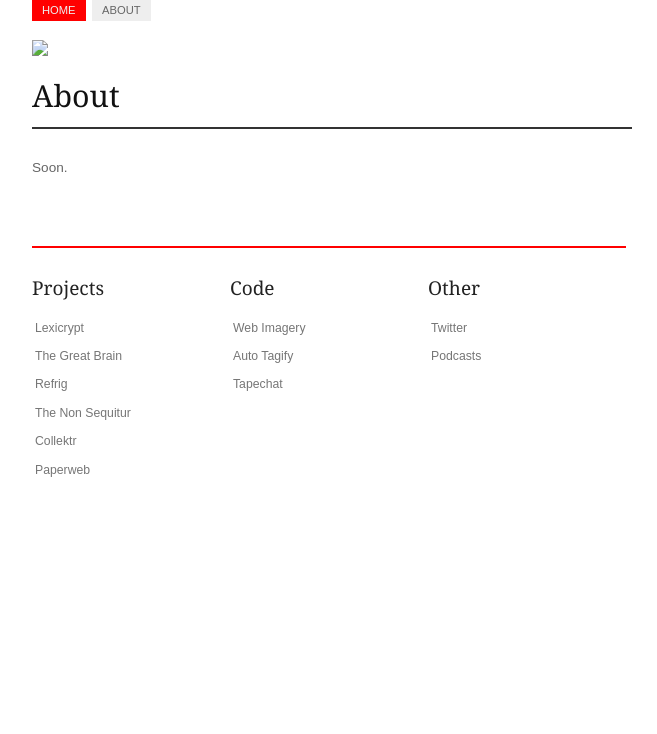
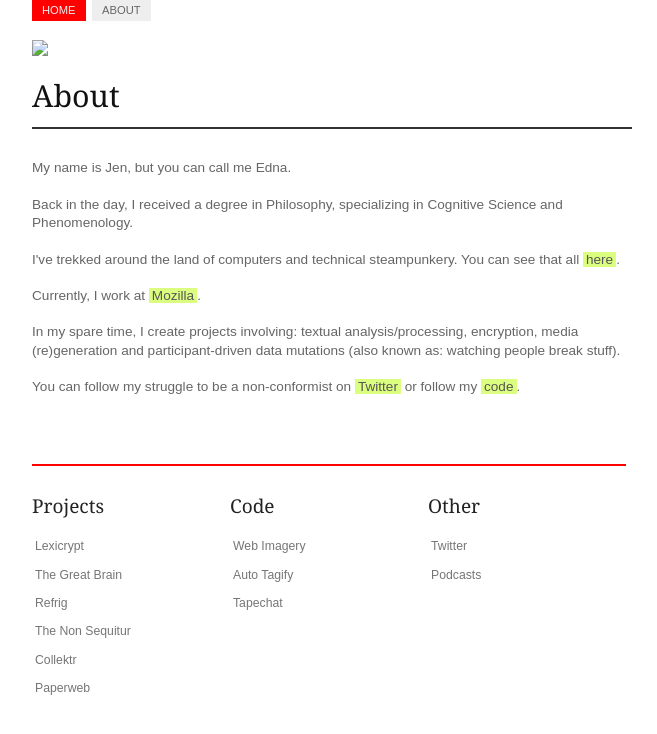
Before and after one commit to secretrobotron/ednapiranha.github.com, a Jekyll site: the page built from about.html, in a window 1280 px wide. Shown: the top 734 px of the page, without its empty margins (308-965 px from the left). Built offline with Jekyll 4.4.1, drawn with Linux system fonts in a browser that asks for light colours.

Commit message:
added the copy

```diff
--- a/about.html
+++ b/about.html
@@ -8,7 +8,12 @@ layout: nil
 <div class="content">
   <div class="post-content">
     <h3 class="title">About</h3>
-    <p>Soon.</p>
+    <p>My name is Jen, but you can call me Edna.</p>
+    <p>Back in the day, I received a degree in Philosophy, specializing in Cognitive Science and Phenomenology.</p>
+    <p>I've trekked around the land of computers and technical steampunkery. You can see that all <a href="http://www.linkedin.com/in/ednapiranha">here</a>.</p>
+    <p>Currently, I work at <a href="http://mozilla.org">Mozilla</a>.</p>
+    <p>In my spare time, I create projects involving: textual analysis/processing, encryption, media (re)generation and participant-driven data mutations (also known as: watching people break stuff).</p>
+    <p>You can follow my struggle to be a non-conformist on <a href="http://twitter.com/ednapiranha">Twitter</a> or follow my <a href="https://github.com/ednapiranha">code</a>.</p>
   </div>
 </div>
 
--- a/main.css
+++ b/main.css
@@ -78,7 +78,7 @@ p, li, a, span {
 
 #home {
     background-color: #f00;
-    color: #eee;
+    color: #f1f1f1;
 }
 
 #about {
```
Also changed, not shown: self.jpg.
